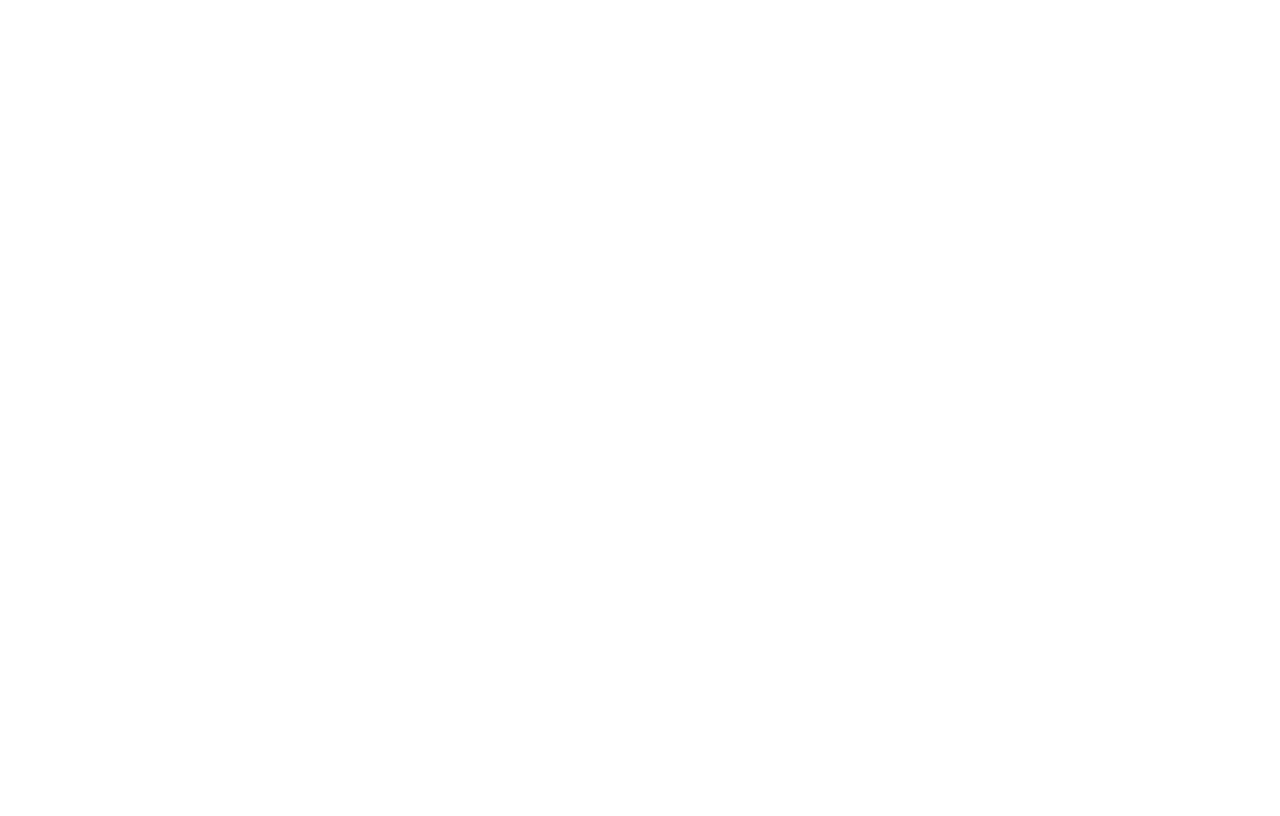
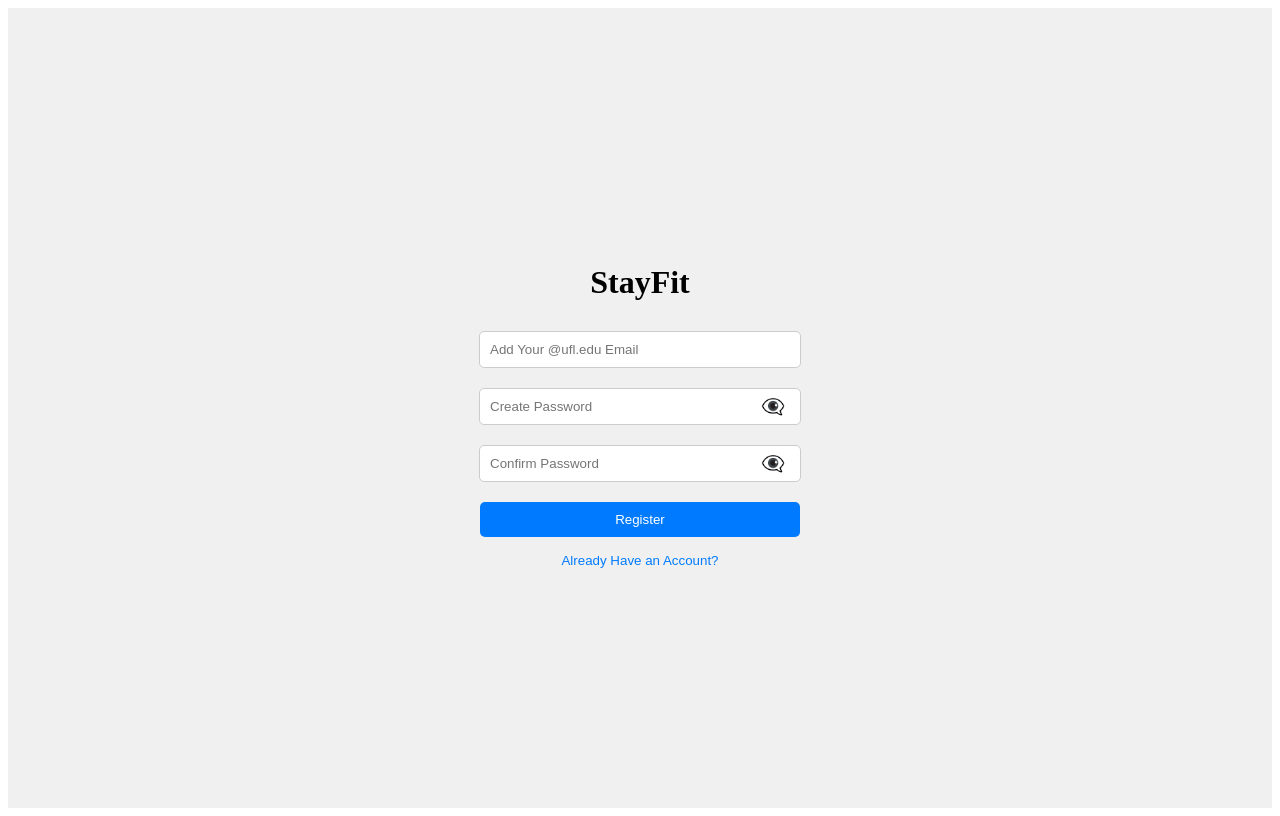
Before and after one commit to saanjpatel/IntroSWEGroup3, a React (Vite) app in the folder frontend/: page /register in a window 1280 px wide. Before the commit this address had no page. Built offline with nearby package versions, Linux system fonts and the light colour scheme.

Commit message:
Added Landing and Register Page

```diff
--- /dev/null
+++ b/frontend/src/components/LandingPage.jsx
@@ -0,0 +1,53 @@
+import React from "react";
+import { useNavigate } from "react-router-dom";
+
+const LandingPage = () => {
+  const navigate = useNavigate();
+
+  return (
+    <div style={styles.container}>
+      <div style={styles.header}>
+        <button onClick={() => navigate("/register")} style={styles.linkButton}>
+          Register
+        </button>
+        <span style={styles.separator}>|</span>
+        <button onClick={() => navigate("/login")} style={styles.linkButton}>
+          Login
+        </button>
+      </div>
+      <h1 style={styles.title}>StayFit</h1>
+    </div>
+  );
+};
+
+const styles = {
+  container: {
+    display: "flex",
+    flexDirection: "column",
+    alignItems: "center",
+    justifyContent: "center",
+    height: "100vh",
+    backgroundColor: "#f0f0f0",
+  },
+  header: {
+    position: "absolute",
+    top: "20px",
+    right: "20px",
+  },
+  title: {
+    fontSize: "3rem",
+  },
+  linkButton: {
+    background: "none",
+    border: "none",
+    color: "#007bff",
+    cursor: "pointer",
+    fontSize: "1rem",
+  },
+  separator: {
+    margin: "0 10px",
+    color: "#007bff",
+  },
+};
+
+export default LandingPage;
--- a/frontend/src/Login.jsx
+++ b/frontend/src/components/Login.jsx
@@ -31,8 +31,9 @@ const Login = () => {
       <button onClick={handleLogin} style={styles.button}>
         Login
       </button>
-      <button style={styles.linkButton}>Forgot Password?</button>
-      <button style={styles.linkButton}>Sign Up</button>
+      <button onClick={() => navigate("/register")} style={styles.linkButton}>
+        Sign Up
+      </button>
     </div>
   );
 };
--- /dev/null
+++ b/frontend/src/components/Register.jsx
@@ -0,0 +1,131 @@
+import React, { useState } from "react";
+import { useNavigate } from "react-router-dom";
+
+const Register = () => {
+  const [email, setEmail] = useState("");
+  const [password, setPassword] = useState("");
+  const [confirmPassword, setConfirmPassword] = useState("");
+  const [passwordError, setPasswordError] = useState("");
+  const [showPassword, setShowPassword] = useState(false); // Toggle password visibility
+  const [showConfirmPassword, setShowConfirmPassword] = useState(false); // Toggle confirm password visibility
+  const navigate = useNavigate();
+
+  const handleRegister = () => {
+    if (password === confirmPassword) {
+      // For now, just navigate to the login page
+      navigate("/login");
+      setPasswordError(""); // Clear any previous error
+    } else {
+      setPasswordError("Passwords do not match!"); // Set error message
+    }
+  };
+
+  return (
+    <div style={styles.container}>
+      <h1 style={styles.title}>StayFit</h1>
+      <input
+        type="email"
+        placeholder="Add Your @ufl.edu Email"
+        value={email}
+        onChange={(e) => setEmail(e.target.value)}
+        style={styles.input}
+      />
+      <div style={styles.passwordContainer}>
+        <input
+          type={showPassword ? "text" : "password"} // Toggle between text and password
+          placeholder="Create Password"
+          value={password}
+          onChange={(e) => setPassword(e.target.value)}
+          style={styles.input}
+        />
+        <button
+          onClick={() => setShowPassword(!showPassword)}
+          style={styles.eyeButton}
+        >
+          {showPassword ? "👁️" : "👁️‍🗨️"}
+        </button>
+      </div>
+      <div style={styles.passwordContainer}>
+        <input
+          type={showConfirmPassword ? "text" : "password"} // Toggle between text and password
+          placeholder="Confirm Password"
+          value={confirmPassword}
+          onChange={(e) => setConfirmPassword(e.target.value)}
+          style={styles.input}
+        />
+        <button
+          onClick={() => setShowConfirmPassword(!showConfirmPassword)}
+          style={styles.eyeButton}
+        >
+          {showConfirmPassword ? "👁️" : "👁️‍🗨️"}
+        </button>
+      </div>
+      {passwordError && <p style={styles.errorText}>{passwordError}</p>}
+      <button onClick={handleRegister} style={styles.button}>
+        Register
+      </button>
+      <button onClick={() => navigate("/login")} style={styles.linkButton}>
+        Already Have an Account?
+      </button>
+    </div>
+  );
+};
+
+const styles = {
+  container: {
+    display: "flex",
+    flexDirection: "column",
+    alignItems: "center",
+    justifyContent: "center",
+    height: "100vh",
+    backgroundColor: "#f0f0f0",
+  },
+  title: {
+    fontSize: "2rem",
+    marginBottom: "20px",
+  },
+  input: {
+    width: "300px",
+    padding: "10px",
+    margin: "10px 0",
+    borderRadius: "5px",
+    border: "1px solid #ccc",
+  },
+  passwordContainer: {
+    position: "relative",
+    display: "flex",
+    alignItems: "center",
+  },
+  eyeButton: {
+    position: "absolute",
+    right: "10px",
+    background: "none",
+    border: "none",
+    cursor: "pointer",
+    fontSize: "1.2rem",
+  },
+  button: {
+    width: "320px",
+    padding: "10px",
+    margin: "10px 0",
+    borderRadius: "5px",
+    border: "none",
+    backgroundColor: "#007bff",
+    color: "#fff",
+    cursor: "pointer",
+  },
+  linkButton: {
+    background: "none",
+    border: "none",
+    color: "#007bff",
+    cursor: "pointer",
+    margin: "5px 0",
+  },
+  errorText: {
+    color: "red",
+    fontSize: "0.9rem",
+    margin: "5px 0",
+  },
+};
+
+export default Register;
--- a/frontend/src/main.jsx
+++ b/frontend/src/main.jsx
@@ -1,14 +1,18 @@
 import React from "react";
 import ReactDOM from "react-dom/client";
 import { BrowserRouter as Router, Routes, Route } from "react-router-dom";
-import Login from "./Login";
-import Profile from "./Profile";
+import LandingPage from "./components/LandingPage";
+import Login from "./components/Login";
+import Register from "./components/Register";
+import Profile from "./components/Profile";
 
 ReactDOM.createRoot(document.getElementById("root")).render(
   <React.StrictMode>
     <Router>
       <Routes>
-        <Route path="/" element={<Login />} />
+        <Route path="/" element={<LandingPage />} />
+        <Route path="/login" element={<Login />} />
+        <Route path="/register" element={<Register />} />
         <Route path="/profile" element={<Profile />} />
       </Routes>
     </Router>
```
Also changed, not shown: frontend/src/components/Profile.jsx (renamed from frontend/src/Profile.jsx).
